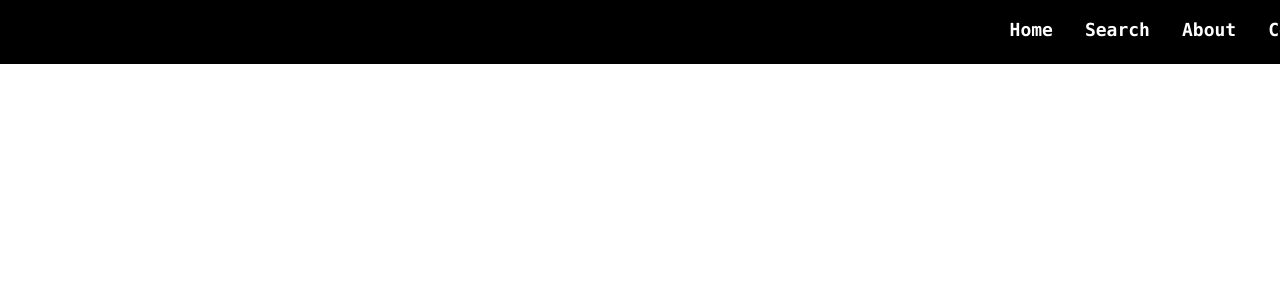
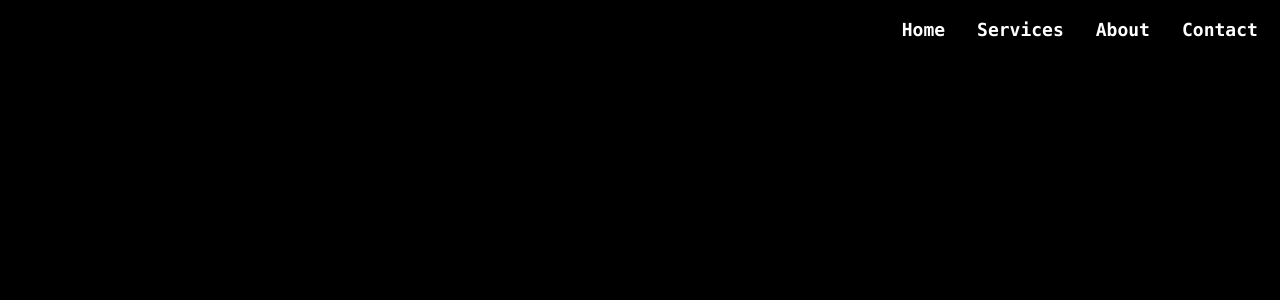
Before and after one commit to Shidhartha-Roy/AAYKAR-SAATHI, a React (Create React App) app in the folder itcode-ui/: page /login in a window 1280 px wide. Shown: the top 300 px of the page. Built offline with nearby package versions, Linux system fonts and the light colour scheme.

Commit message:
login services file

```diff
--- a/itcode-ui/src/App.js
+++ b/itcode-ui/src/App.js
@@ -6,6 +6,8 @@ import Search from './components/Search';
 import Contact from './components/Contact';
 import About from './components/About';
 import ResultForm from './components/ResultForm';
+import Services from './components/Services';
+import Login from './components/Login';
 
 function App() {
   return (
@@ -18,7 +20,8 @@ function App() {
         <Route path="/about" element={<About />} />
         <Route path="/contact" element={<Contact />} />
         <Route path="/result/:code" element={<ResultForm />} />
-
+        <Route path="/services" element={<Services />} />
+        <Route path="/login"  element={<Login />} />
       </Routes>
       </BrowserRouter>
     </div>
--- /dev/null
+++ b/itcode-ui/src/components/Login.js
@@ -0,0 +1,11 @@
+import React from 'react'
+
+const Login = () => {
+  return (
+    <div className="h-screen flex flex-col text-white items-center justify-center">
+
+    </div>
+  )
+}
+
+export default Login
--- a/itcode-ui/src/components/Navbar.js
+++ b/itcode-ui/src/components/Navbar.js
@@ -26,14 +26,17 @@ const Navbar = () => {
             <NavLink to="/" activeclassname="active" className="hover:text-green-500">
               Home
             </NavLink>
-            <NavLink to="/search" activeclassname="active" className="hover:text-green-500">
-              Search
+            <NavLink to="/services" activeclassname="active" className="hover:text-green-500">
+              Services
             </NavLink>
             <NavLink to="/about" activeclassname="active" className="hover:text-green-500">
               About
             </NavLink>
             <NavLink to="/contact" activeclassname="active" className="hover:text-green-500">
               Contact
+            </NavLink>
+            <NavLink to="/login" activeclassname="active" className="hover:text-green-500">
+              Login
             </NavLink>
         </div>
       </div>
--- /dev/null
+++ b/itcode-ui/src/components/Services.js
@@ -0,0 +1,11 @@
+import React from 'react'
+
+const Services = () => {
+  return (
+    <div className="h-screen flex flex-col text-white items-center justify-center">
+
+    </div>
+  )
+}
+
+export default Services
```
